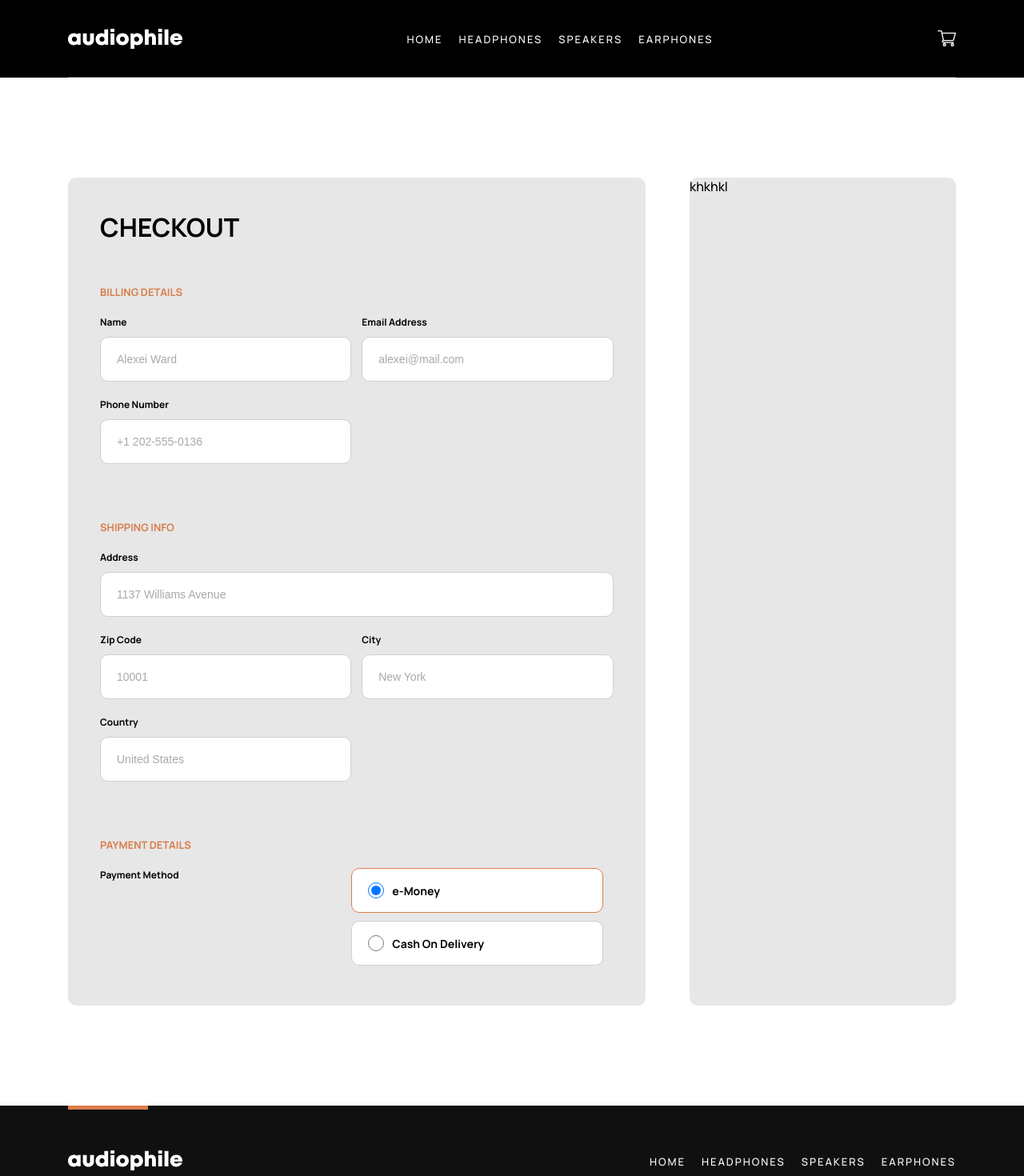
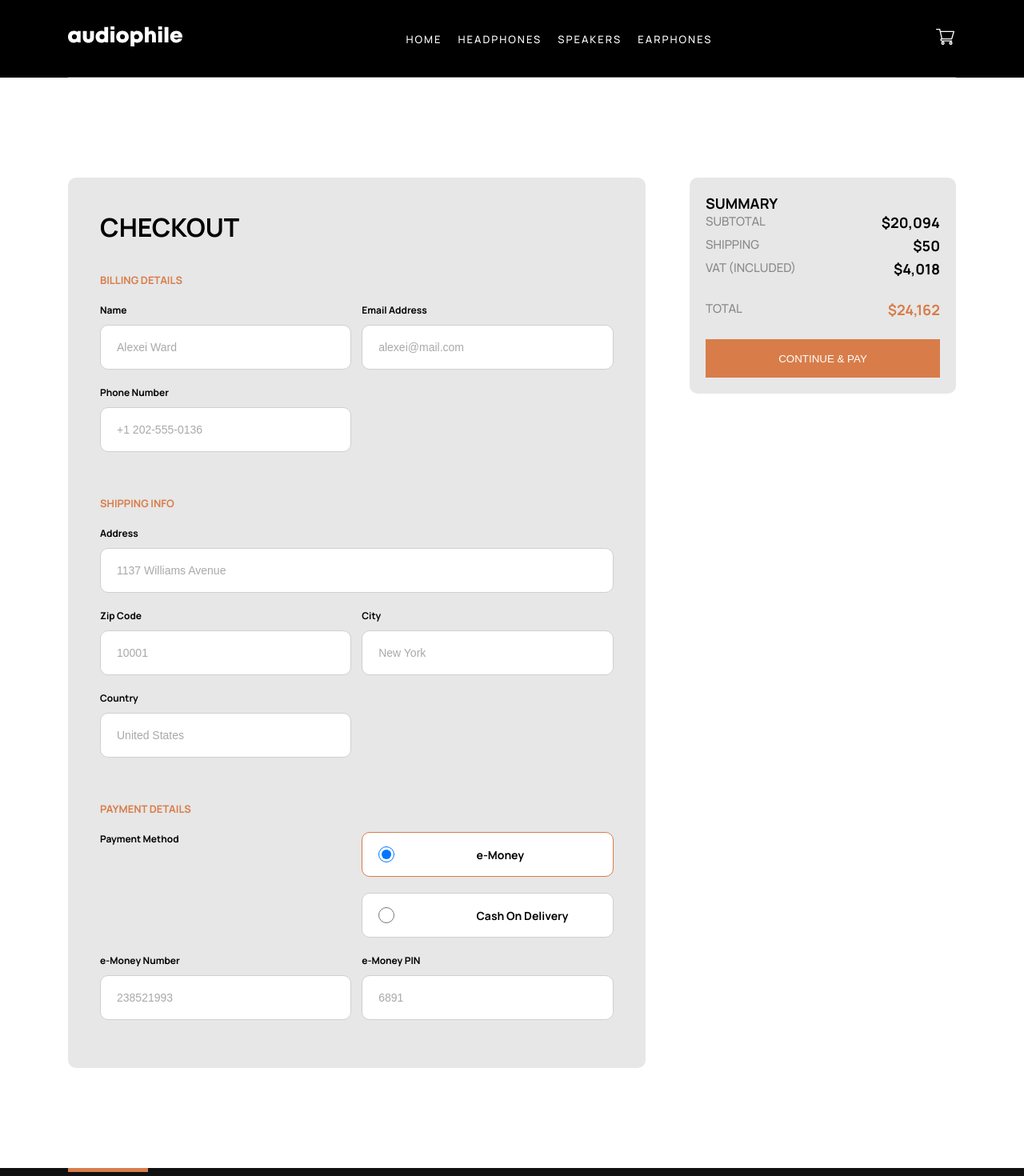
Before and after one commit to envincebal/audiophile-ecommerce, a React (Create React App) app: page /checkout in a window 1280 px wide. Shown: the top 1470 px of the page at 80% size. Built offline with nearby package versions, Linux system fonts and the light colour scheme.

Commit message:
Added redux toolkit.

```diff
--- a/src/components/Modal/Modal.jsx
+++ b/src/components/Modal/Modal.jsx
@@ -6,7 +6,7 @@ const Modal = () => {
   return (
     <div className="modal container">
       <div className="cart-remove-div">
-        <p className="cart">CART {`(${ 3})`}</p>
+        <p className="cart">CART {`(${3})`}</p>
         <button className="remove-all-btn">Remove all</button>
       </div>
       <div className="total-div">
--- a/src/components/Navbar/Navbar.jsx
+++ b/src/components/Navbar/Navbar.jsx
@@ -1,14 +1,20 @@
-import React from 'react';
+import React, {useState} from 'react';
 import Modal from "../Modal/Modal";
+import {useSelector} from "react-redux";
 import {Link} from "react-router-dom";
 import "./Navbar.scss";
 
 const Navbar = () => {
+  const [modalToggle,
+    setModalToggle] = useState(false);
+  const {amount} = useSelector(store => store.cart);
+
   return (
     <div>
-      <nav className="navbar ">
-
-        <img src={"/assets/shared/desktop/logo.svg"} alt="logo"/>
+      <nav className="navbar">
+        <Link to={"/"}>
+          <img src={"/assets/shared/desktop/logo.svg"} alt="logo"/>
+        </Link>
         <ul className="nav-links">
           <li className="link-item">
             <Link to={"/"}>HOME</Link>
@@ -23,8 +29,14 @@ const Navbar = () => {
             <Link to={"/earphones"}>EARPHONES</Link>
           </li>
         </ul>
-        <img src={"/assets/shared/desktop/icon-cart.svg"} alt="cart"/>
-         {/* <Modal /> */}
+        <div className="cart-icon" onClick={() => setModalToggle(prev => !prev)}>
+          {amount > 0 && (
+            <div className="item-counter">{amount}</div>
+          )}
+
+        </div>
+        {modalToggle && (<Modal/>)}
+
       </nav>
     </div>
   )
--- a/src/components/Navbar/Navbar.scss
+++ b/src/components/Navbar/Navbar.scss
@@ -22,4 +22,28 @@
       font-size: 13px;
     }
   }
+
+  .cart-icon{
+    cursor: pointer;
+    background-image: url("/assets/shared/desktop/icon-cart.svg");
+    background-repeat: no-repeat;
+    width: 25px;
+    height: 25px;
+    color: #fff;
+
+    .item-counter{
+      padding: 2px 0 0 0;
+      width: 20px;
+      height: 20px;
+      font-size: 12px;
+      align-items: center;
+      text-align: center;
+      background-color: #d87d4a;
+      border-radius: 100%;
+      align-items: center;
+      position: relative;
+      left: 10px;
+      top: 10px;
+    }
+  }
 }
--- /dev/null
+++ b/src/features/cart/cartSlice.js
@@ -0,0 +1,16 @@
+import { createSlice } from "@reduxjs/toolkit";
+
+
+const cartSlice = createSlice({
+  name: "cart",
+  initialState:{
+    cartItems: [],
+    amount: 0,
+    total: 0,
+    reducers:{
+
+    }
+  }
+});
+
+export default cartSlice.reducer;
--- a/src/index.js
+++ b/src/index.js
@@ -1,11 +1,15 @@
 import React from 'react';
 import ReactDOM from 'react-dom/client';
 import './index.scss';
+import { store } from "./store";
+import { Provider } from "react-redux";
 import App from './App';
 
 const root = ReactDOM.createRoot(document.getElementById('root'));
 root.render(
   <React.StrictMode>
-    <App />
+    <Provider store={store}>
+      <App />
+    </Provider>
   </React.StrictMode>
 );
--- a/src/pages/CheckoutPage/CheckoutPage.jsx
+++ b/src/pages/CheckoutPage/CheckoutPage.jsx
@@ -1,5 +1,6 @@
 import React, {useState} from 'react';
 import Navbar from "../../components/Navbar/Navbar";
+import Button from "../../components/Button/Button";
 import "./CheckoutPage.scss";
 
 const CheckoutPage = () => {
@@ -66,17 +67,45 @@ const CheckoutPage = () => {
                   <label>Payment Method</label>
                 </div>
                 <div className="payment-form-group">
-                  <div className={`payment-method ${method === "e-money" ? "payment-highlight" : ""}`} onClick={() => onChangeValue("e-money")}>
+                  <div
+                    className={`payment-method ${method === "e-money"
+                    ? "payment-highlight"
+                    : ""}`}
+                    onClick={() => onChangeValue("e-money")}>
                     <label className="payment-label">
                       e-Money
                     </label>
-                    <input className="payment-radio" type="radio" checked={method === "e-money"} onChange={onChangeValue} />
+                    <input
+                      className="payment-radio"
+                      onClick={() => onChangeValue("e-money")}
+                      type="radio"
+                      readOnly
+                      checked={method === "e-money"}/>
                   </div>
-                  <div className={`payment-method ${method === "cash" ? "payment-highlight" : ""}`} onClick={() => onChangeValue("cash")}>
+                  <div
+                    className={`payment-method ${method === "cash"
+                    ? "payment-highlight"
+                    : ""}`}
+                    onClick={() => onChangeValue("cash")}>
                     <label className="payment-label">
                       Cash On Delivery
                     </label>
-                    <input className="payment-radio" type="radio" checked={method === "cash"} onChange={onChangeValue} />
+                    <input
+                      className="payment-radio"
+                      onClick={() => onChangeValue("cash")}
+                      type="radio"
+                      readOnly
+                      checked={method === "cash"}/>
+                  </div>
+                </div>
+                <div className="cash-money-div">
+                  <div className="payment-form-group">
+                    <label htmlFor="e-money-number">e-Money Number</label>
+                    <input type="text" name="e-money-number" placeholder="238521993"/>
+                  </div>
+                  <div className="payment-form-group">
+                    <label htmlFor="e-money-pin">e-Money PIN</label>
+                    <input type="text" name="e-money-pin" placeholder="6891"/>
                   </div>
                 </div>
               </div>
@@ -84,7 +113,32 @@ const CheckoutPage = () => {
           </div>
         </div>
         <div className="summary-div">
-          khkhkl
+          <div className="summary-content">
+            <h3 className="summary-title">SUMMARY</h3>
+            <ul>
+
+            </ul>
+            <div className="totals-div">
+              <div className="subtotal-price">
+                <h4>SUBTOTAL</h4>
+                <p>$20,094</p>
+              </div>
+              <div className="shipping-price">
+                <h4>SHIPPING</h4>
+                <p>$50</p>
+              </div>
+              <div className="vat-price">
+                <h4>VAT (INCLUDED)</h4>
+                <p>$4,018</p>
+              </div>
+              <br />
+              <div className="grand-total-price">
+                <h4>TOTAL</h4>
+                <p className="grand-total-color">$24,162</p>
+              </div>
+            </div>
+            <Button className="pay-btn" text={"CONTINUE & PAY"} type={"type-1"} />
+          </div>
         </div>
       </div>
 
--- a/src/pages/CheckoutPage/CheckoutPage.scss
+++ b/src/pages/CheckoutPage/CheckoutPage.scss
@@ -27,7 +27,7 @@
   h5 {
     font-size: 13px;
     color: #d87d4a;
-    margin-top: 50px;
+    margin-top: 35px;
     margin-bottom: 20px;
   }
 
@@ -79,9 +79,12 @@
         .payment-content {
           .payment-method-div {
             display: flex;
+            flex-wrap: wrap;
+            justify-content: space-between;
 
             .payment-form-group {
               width: 49%;
+
               .payment-method {
                 display: flex;
                 flex-direction: row-reverse;
@@ -89,19 +92,18 @@
                 background-color: #fff;
                 float: left;
                 width: 100%;
-                justify-content: start;
+                justify-content: space-between;
                 border: 1px solid #cfcfcf;
                 border-radius: 10px;
                 height: 56px;
                 padding: 0 20px;
-                margin-bottom: 10px;
+                margin-bottom: 20px;
                 align-items: center;
                 .payment-radio {
                   width: 20px;
                   cursor: pointer;
                   margin: 0 10px 0 0;
                 }
-
 
                 .payment-label {
                   width: 150px;
@@ -110,18 +112,57 @@
                   margin: 0;
                 }
               }
-              .payment-highlight{
-                 border: 1px solid #d87d4a;
-                }
+              .payment-highlight {
+                border: 1px solid #d87d4a;
+              }
             }
+          }
+          .cash-money-div {
+            width: 100%;
+            display: flex;
+            justify-content: space-between;
           }
         }
       }
     }
 
     .summary-div {
-      background-color: #e7e7e7;
-      border-radius: 10px;
+      .summary-content {
+        background-color: #e7e7e7;
+        border-radius: 10px;
+        padding: 20px;
+        .summary-title {
+          font-size: 18px;
+        }
+        .totals-div {
+          .subtotal-price,
+          .shipping-price,
+          .vat-price,
+          .grand-total-price {
+            display: flex;
+            justify-content: space-between;
+            margin-bottom: 5px;
+            h4 {
+              font-size: 15px;
+              color: #898989;
+              font-weight: 500;
+            }
+
+            p {
+              font-size: 18px;
+              font-weight: 700;
+            }
+
+            .grand-total-color {
+              color: #d87d4a;
+            }
+          }
+        }
+      }
+      button {
+        margin-top: 20px;
+        width: 100%;
+      }
       width: 30%;
     }
   }
--- /dev/null
+++ b/src/store.js
@@ -0,0 +1,7 @@
+import { configureStore } from "@reduxjs/toolkit";
+import cartReducer from "./features/cart/cartSlice";
+export const store = configureStore({
+  reducer:{
+    cart: cartReducer
+  }
+})
```
